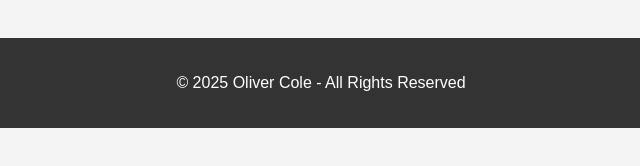
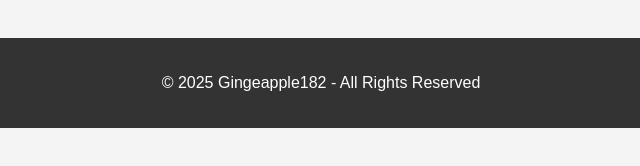
Before and after one commit to gingeapple182/gingeapple182.github.io, a plain HTML site: page contact.html in a window 1280 px wide. Shown: the part 518-684 px from the top of the page, 319-959 px from the left. Drawn offline with Linux system fonts and the light colour scheme.

Commit message:
Changed footer
Changed footer to use screenname instead of real name

```diff
--- a/contact.html
+++ b/contact.html
@@ -46,7 +46,7 @@
     </section>
 
     <footer>
-        <p>&copy; 2025 Oliver Cole - All Rights Reserved</p>
+        <p>&copy; 2025 Gingeapple182 - All Rights Reserved</p>
     </footer>
 
 </body>
```
Also changed, not shown: index.html (+1 -1 lines), projects.html (+1 -1 lines), skills.html (+1 -1 lines).
